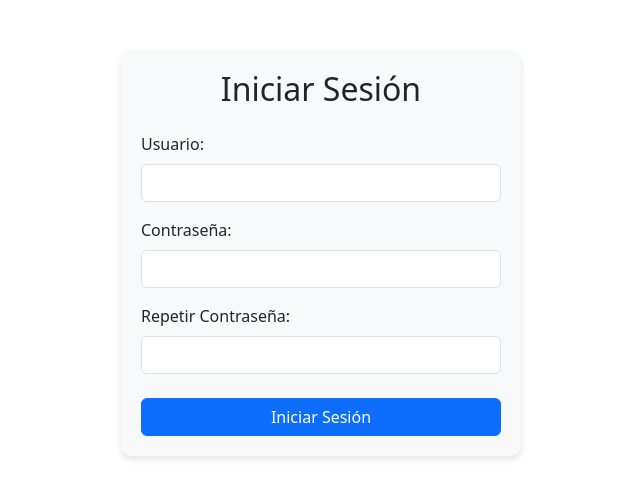
After one commit to StephenQuispe/administracion_castiel_donaciones_sis, a PHP site: page /login.php in a window 1280 px wide. The commit adds this page. Shown: the top 499 px of the page, without its empty margins (319-959 px from the left). Run offline with PHP 8.4, Linux system fonts and the light colour scheme.

Commit message:
Añadido algunos usuarios y inicio de sesion(login)

```diff
--- a/home/index.php
+++ b/home/index.php
@@ -13,7 +13,8 @@
                 <img src="images/logo.png" alt="Logo" class="img-fluid" style="max-width: 150px;">
             </div>
             <nav class="nav">
-                <a class="nav-link" href="#">Inicio</a>
+                <a class="nav-link" href="login.php">Iniciar Sesion</a>
+                <a class="nav-link" href="#">Registrar</a>
                 <a class="nav-link" href="#">Nosotros</a>
                 <a class="nav-link" href="#">Servicios</a>
                 <a class="nav-link" href="#">Contacto</a>
--- /dev/null
+++ b/home/login.php
@@ -0,0 +1,133 @@
+<!DOCTYPE html>
+<html lang="es">
+<head>
+    <meta charset="UTF-8">
+    <meta name="viewport" content="width=device-width, initial-scale=1.0">
+    <title>Iniciar Sesión</title>
+    <!-- Bootstrap CSS -->
+    <link href="https://cdn.jsdelivr.net/npm/bootstrap@5.3.2/dist/css/bootstrap.min.css" rel="stylesheet">
+    <style>
+        .form-container {
+            max-width: 400px;
+            margin: 50px auto;
+            padding: 20px;
+            background-color: #f8f9fa;
+            border-radius: 10px;
+            box-shadow: 0px 4px 6px rgba(0, 0, 0, 0.1);
+        }
+        .error {
+            color: red;
+        }
+    </style>
+</head>
+<body>
+    <div class="container">
+        <div class="form-container">
+            <h2 class="text-center mb-4">Iniciar Sesión</h2>
+            <form action="login.php" method="post" onsubmit="return validateForm()">
+                <div class="mb-3">
+                    <label for="usuario" class="form-label">Usuario:</label>
+                    <input type="text" class="form-control" id="usuario" name="usuario" required>
+                </div>
+                <div class="mb-3">
+                    <label for="contraseña" class="form-label">Contraseña:</label>
+                    <input type="password" class="form-control" id="contraseña" name="contraseña" required>
+                </div>
+                <div class="mb-3">
+                    <label for="contraseña2" class="form-label">Repetir Contraseña:</label>
+                    <input type="password" class="form-control" id="contraseña2" name="contraseña2" required>
+                </div>
+                <span id="message" class="error"></span>
+                <div class="text-center mt-4">
+                    <button type="submit" class="btn btn-primary w-100">Iniciar Sesión</button>
+                </div>
+            </form>
+        </div>
+    </div>
+
+    <!-- Bootstrap JS -->
+    <script src="https://cdn.jsdelivr.net/npm/bootstrap@5.3.2/dist/js/bootstrap.bundle.min.js"></script>
+    <script>
+        function validateForm() {
+            const contraseña = document.getElementById('contraseña').value;
+            const contraseña2 = document.getElementById('contraseña2').value;
+            const message = document.getElementById('message');
+
+            // Verificar si las contraseñas coinciden
+            if (contraseña !== contraseña2) {
+                message.textContent = "Las contraseñas no coinciden";
+                return false;
+            }
+            return true;
+        }
+
+        // Validación en tiempo real
+        const contraseña = document.getElementById('contraseña');
+        const contraseña2 = document.getElementById('contraseña2');
+        const message = document.getElementById('message');
+
+        contraseña2.addEventListener('input', function () {
+            if (contraseña.value !== contraseña2.value) {
+                message.textContent = "Las contraseñas no coinciden";
+            } else {
+                message.textContent = "";
+            }
+        });
+    </script>
+</body>
+</html>
+
+<?php
+$servername = "localhost";
+$username = "root";
+$password = "";
+$dbname = "castiel_bd";
+
+// Crear conexión
+$conn = new mysqli($servername, $username, $password, $dbname);
+
+// Comprobar conexión
+if ($conn->connect_error) {
+    die("Conexión fallida: " . $conn->connect_error);
+}
+
+// Obtener datos del formulario
+if ($_SERVER["REQUEST_METHOD"] == "POST") {
+    $usuario = $_POST['usuario'];
+    $pass = $_POST['contraseña']; // Usar 'contraseña' en lugar de 'pass'
+    $pass2 = $_POST['contraseña2']; // Verifica también la repetición de la contraseña
+
+    // Verificar si las contraseñas coinciden
+    if ($pass !== $pass2) {
+        die("Las contraseñas no coinciden.");
+    }
+
+    // Usar consultas preparadas para evitar SQL Injection
+    $stmt = $conn->prepare("SELECT id, contra FROM USUARIO WHERE usuario = ?");
+
+    // Verificar si la preparación fue exitosa
+    if ($stmt === false) {
+        die("Error en la preparación de la consulta: " . $conn->error);
+    }
+
+    $stmt->bind_param("s", $usuario);
+    $stmt->execute();
+    $result = $stmt->get_result();
+
+    if ($result->num_rows > 0) {
+        $row = $result->fetch_assoc();
+        // Verificar si la contraseña es correcta usando password_verify
+        if ($pass=== $row['contra']) {
+            echo "Inicio de sesión exitoso.";
+        } else {
+            echo "Usuario o contraseña incorrectos.";
+        }
+    } else {
+        echo "Usuario no encontrado.";
+    }
+
+    $stmt->close();
+}
+
+$conn->close();
+?>
```
Also changed, not shown: admin/recursos/donaciones.sql (+9 -0 lines).
